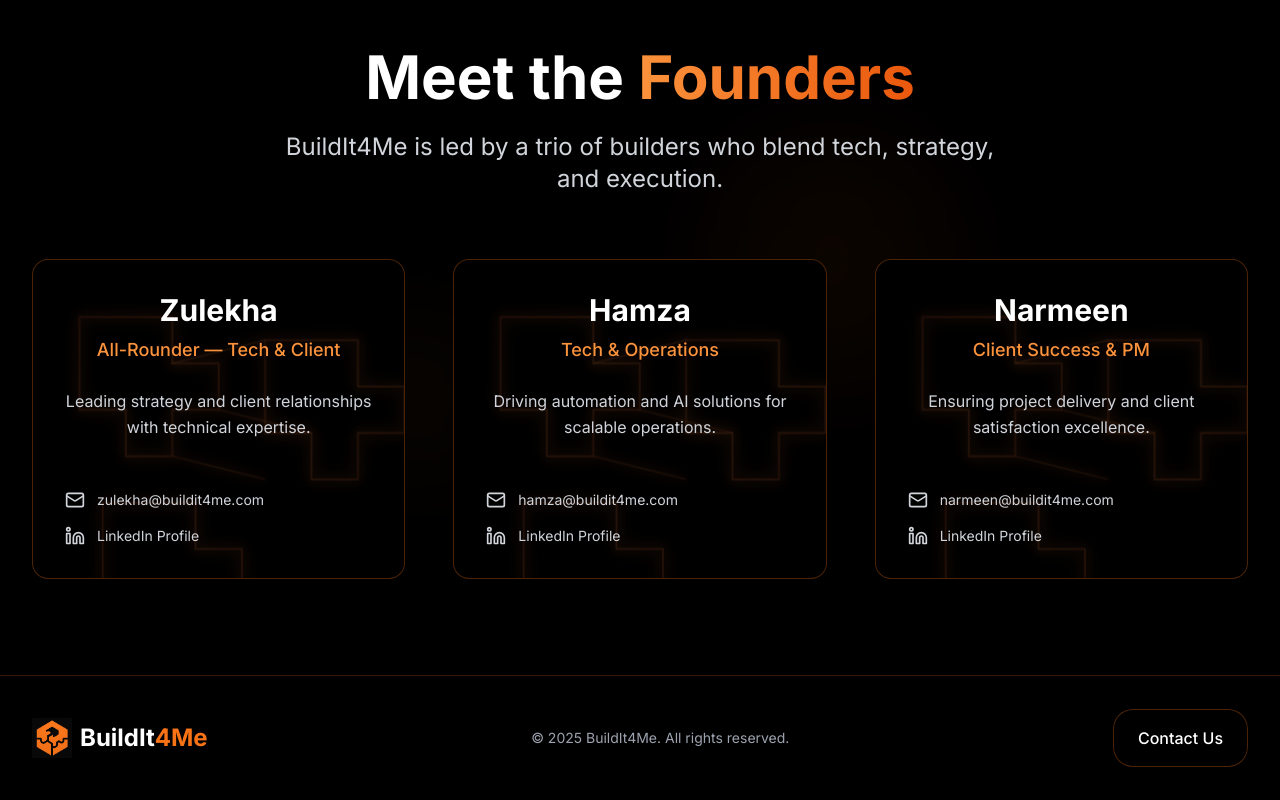
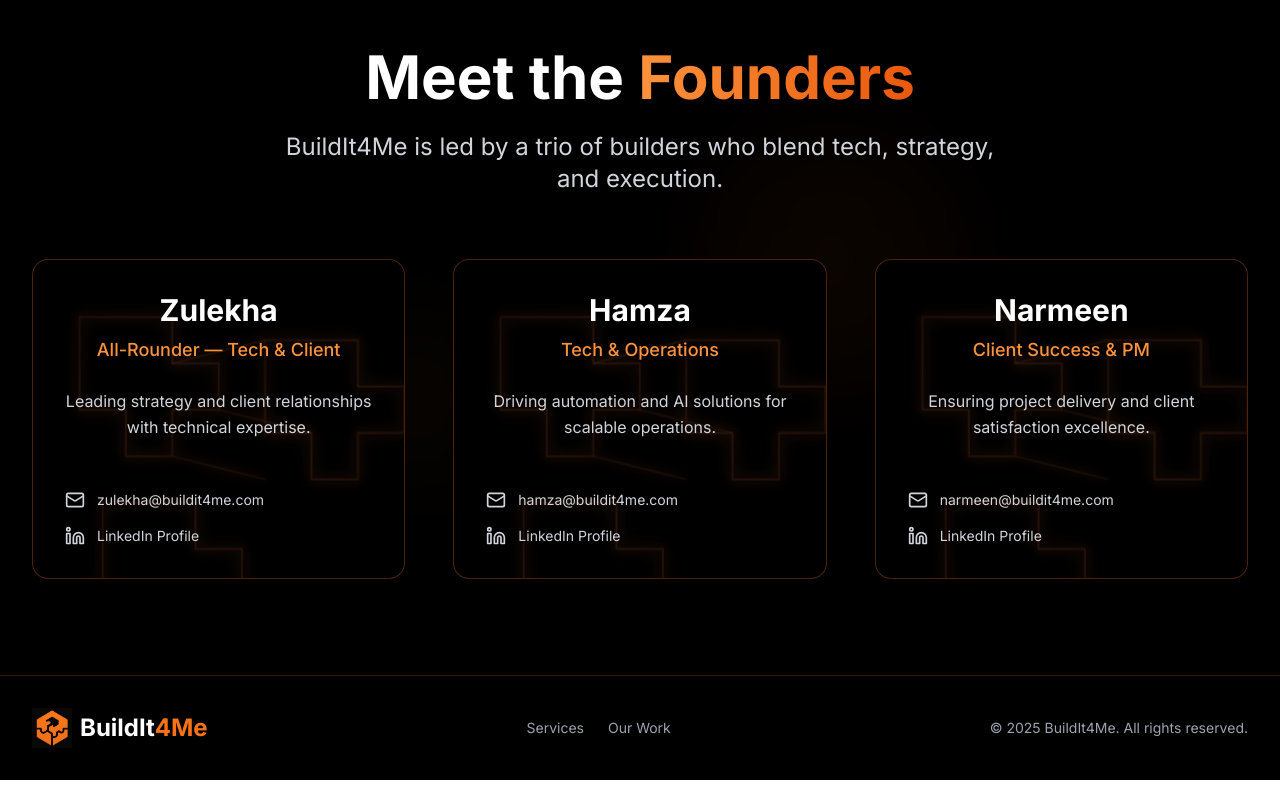
Before and after one commit to Zulelee/buildit4me, a Next.js app: page / in a window 1280 px wide. Shown: the part 1701-2501 px from the top of the page. Built offline with nearby package versions, Linux system fonts and the light colour scheme.

Commit message:
Update navbar and footer

```diff
--- a/components/footer.tsx
+++ b/components/footer.tsx
@@ -16,20 +16,25 @@ export default function Footer() {
             </span>
           </div>
 
+          {/* Navigation Links */}
+          <div className="flex items-center gap-6 text-sm">
+            <a
+              href="#services"
+              className="text-gray-400 hover:text-orange-400 transition-colors duration-300"
+            >
+              Services
+            </a>
+            <a
+              href="#our-work"
+              className="text-gray-400 hover:text-orange-400 transition-colors duration-300"
+            >
+              Our Work
+            </a>
+          </div>
+
           {/* Copyright */}
           <div className="text-gray-400 text-sm">
             © {new Date().getFullYear()} BuildIt4Me. All rights reserved.
-          </div>
-
-          {/* Contact */}
-          <div className="flex items-center gap-4">
-            <StarBorder
-              className="text-xs font-medium"
-              color="#ff6b35"
-              speed="6s"
-            >
-              Contact Us
-            </StarBorder>
           </div>
         </div>
       </div>
--- a/components/navbar.tsx
+++ b/components/navbar.tsx
@@ -21,9 +21,7 @@ export default function Navbar() {
 
   const navItems = [
     { name: "Services", href: "#services" },
-    { name: "About", href: "#about" },
-    { name: "Portfolio", href: "#portfolio" },
-    { name: "Contact", href: "#contact" },
+    { name: "Our Work", href: "#our-work" },
   ];
 
   return (
```
